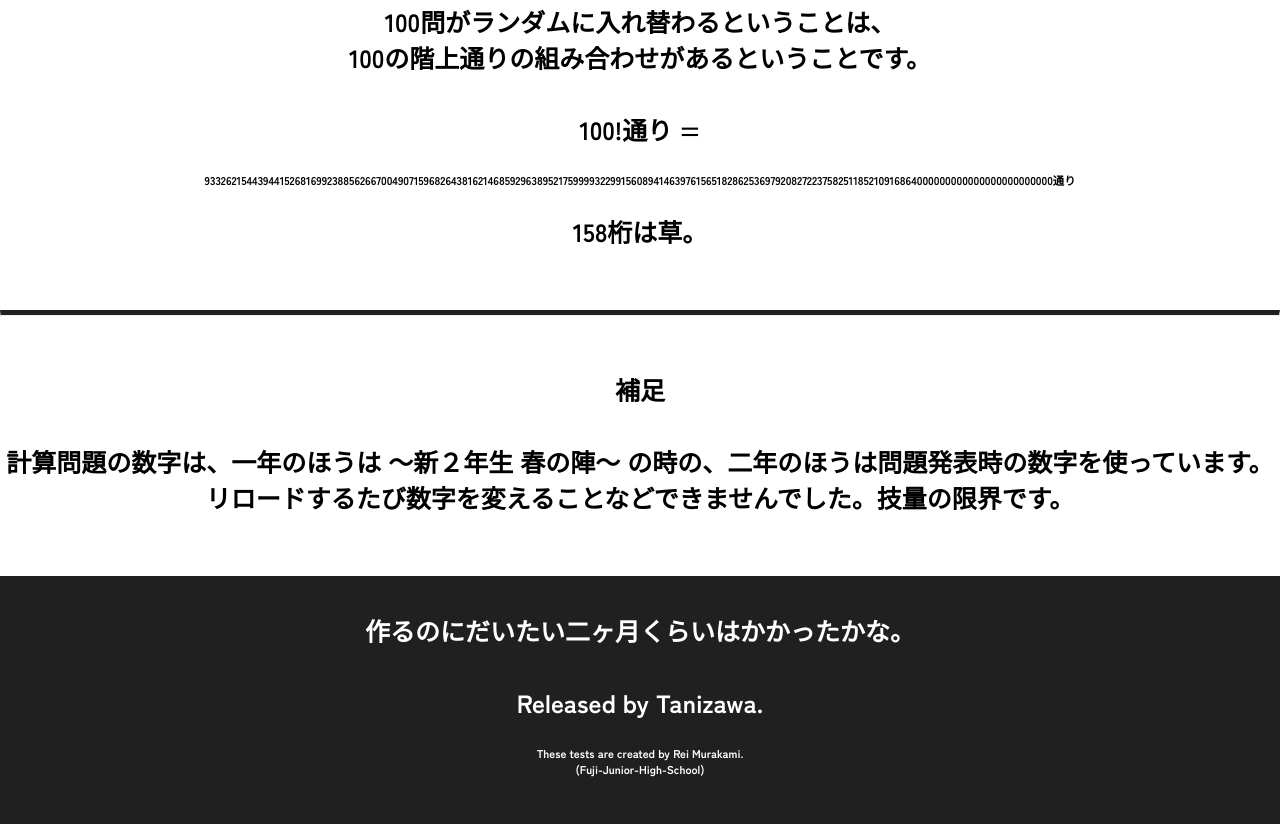
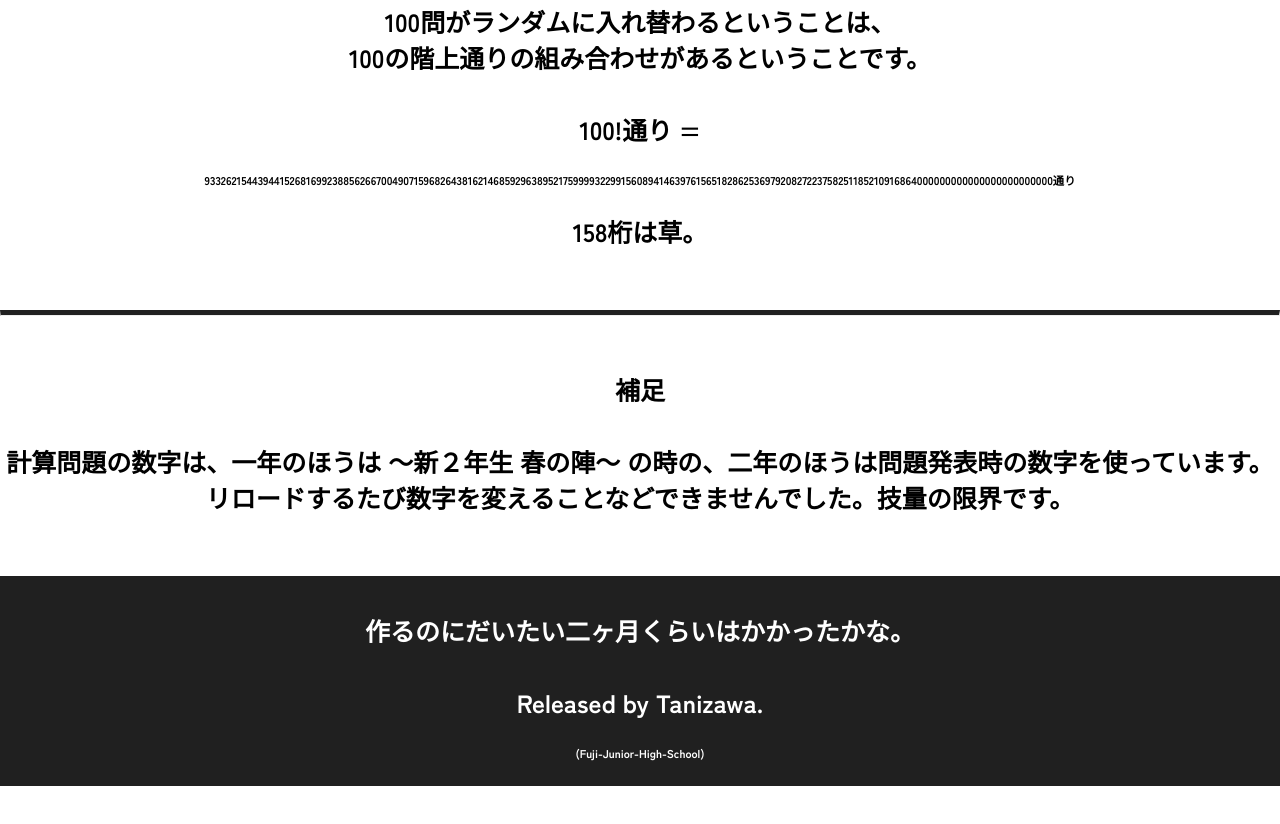
Before and after one commit to takomix/Fuji-Tools, a plain HTML site: page memo.html in a window 1280 px wide. Shown: the part 1233-2057 px from the top of the page. After the commit the page ends 2019 px from the top, so only its background shows below. Drawn offline with Linux system fonts and the light colour scheme.

Commit message:
Add files via upload

```diff
--- a/memo.html
+++ b/memo.html
@@ -22,9 +22,9 @@
 
 <p id="p1">補足<br><br>計算問題の数字は、一年のほうは ～新２年生 春の陣～ の時の、二年のほうは問題発表時の数字を使っています。<br>リロードするたび数字を変えることなどできませんでした。技量の限界です。<br><br></p>
 
-<div id="accent" style="height: 250px;">
+<div id="accent" style="height: 210px;">
 <p id="p1"><br>作るのにだいたい二ヶ月くらいはかかったかな。<br><br>Released by Tanizawa.</p>
-<p id="p2">These tests are created by Rei Murakami.<br>(Fuji-Junior-High-School)</p>
+<p id="p2">(Fuji-Junior-High-School)</p>
 </div>
 
 <footer>
```
Also changed, not shown: first-year-edition.html (+1 -1 lines), index.html (+2 -2 lines), second-year-edition.html (+1 -1 lines), solution.html (+2 -2 lines), favicon.ico.
